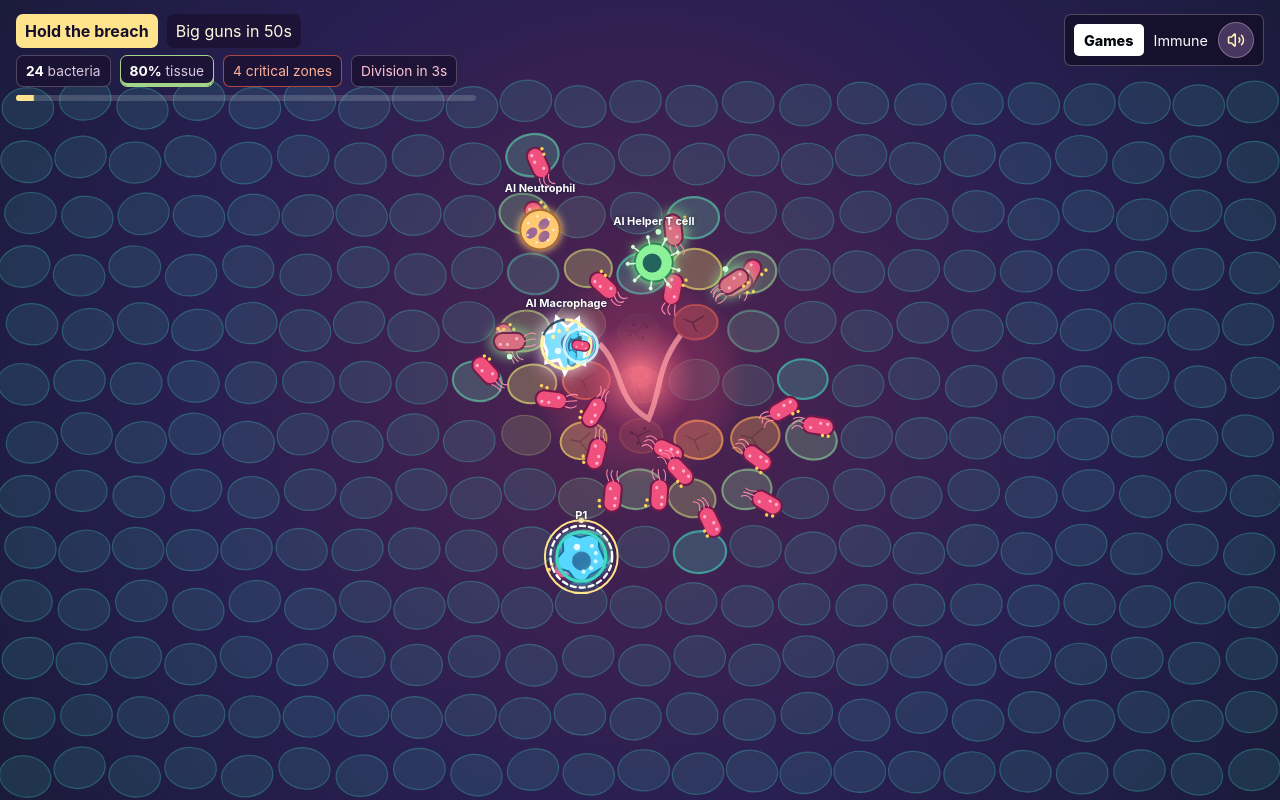
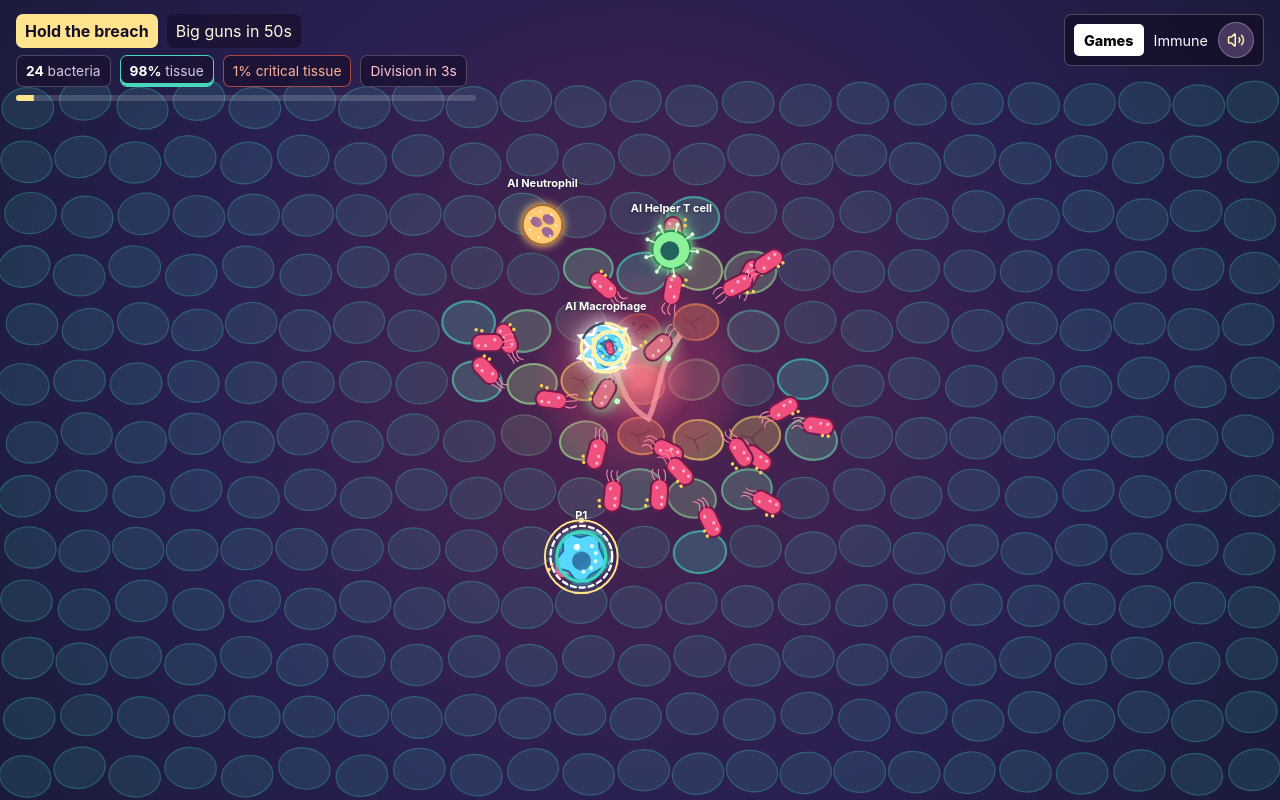
Before and after one commit to youngtai/asteroids, a React (Vite) app: page /games/immune in a window 1280 px wide. Both pictures are taken after a click on the button "Defend the tissue". Built offline with nearby package versions, Linux system fonts and the light colour scheme.

Commit message:
Balance Immune across arena sizes

```diff
--- a/src/pages/ImmunePage.jsx
+++ b/src/pages/ImmunePage.jsx
@@ -5,7 +5,8 @@ import { createImmuneSoundEngine } from '../lib/immuneAudio.js';
 
 const TAU = Math.PI * 2;
 const ROUND_TIME = 52;
-const MAX_BACTERIA = 96;
+const MAX_BACTERIA = 180;
+const BASELINE_ARENA_AREA = 1280 * 720;
 const SNAPSHOT_INTERVAL = 100;
 const SOUND_PREFERENCE_KEY = 'immune-sound-muted';
 
@@ -173,6 +174,17 @@ function getArenaScale(width, height) {
   };
 }
 
+function getArenaPopulationProfile(width, height) {
+  const areaScale = clamp(Math.sqrt((width * height) / BASELINE_ARENA_AREA), 0.62, 3);
+  return {
+    initialBacteria: Math.round(clamp(26 * Math.sqrt(areaScale), 20, 46)),
+    maxBacteria: Math.round(clamp(96 * areaScale, 72, MAX_BACTERIA)),
+    ingressWaveSize: Math.round(clamp(areaScale + 0.5, 1, 4)),
+    reinforcementWaveSize: Math.round(clamp(areaScale * 1.15, 1, 3)),
+    maxAiDefenders: Math.round(clamp(4 + areaScale * 2, 6, 12)),
+  };
+}
+
 const TISSUE_COLORS = [
   { at: 0, value: [74, 58, 82] },
   { at: 0.3, value: [255, 106, 77] },
@@ -314,9 +326,7 @@ function spawnInitialBacteria(game, count = 26) {
   }
 }
 
-function spawnIncomingBacterium(game) {
-  if (game.bacteria.length >= MAX_BACTERIA) return false;
-  const edge = Math.floor(Math.random() * 4);
+function getEdgeEntry(game, edge, position, offset = 0) {
   const margin = 22;
   const topBound = 82;
   let x;
@@ -325,26 +335,34 @@ function spawnIncomingBacterium(game) {
   let fromY;
 
   if (edge === 0) {
-    x = randomBetween(margin, game.width - margin);
+    x = clamp(game.width * position + offset, margin, game.width - margin);
     y = topBound;
     fromX = x;
     fromY = topBound - 54;
   } else if (edge === 1) {
     x = game.width - margin;
-    y = randomBetween(topBound, game.height - margin);
+    y = clamp(game.height * position + offset, topBound, game.height - margin);
     fromX = game.width + 54;
     fromY = y;
   } else if (edge === 2) {
-    x = randomBetween(margin, game.width - margin);
+    x = clamp(game.width * position + offset, margin, game.width - margin);
     y = game.height - margin;
     fromX = x;
     fromY = game.height + 54;
   } else {
     x = margin;
-    y = randomBetween(topBound, game.height - margin);
+    y = clamp(game.height * position + offset, topBound, game.height - margin);
     fromX = -54;
     fromY = y;
   }
+
+  return { x, y, fromX, fromY };
+}
+
+function spawnIncomingBacterium(game, edge, position, offset = 0) {
+  const maxBacteria = game.population?.maxBacteria ?? MAX_BACTERIA;
+  if (game.bacteria.length >= maxBacteria) return false;
+  const { x, y, fromX, fromY } = getEdgeEntry(game, edge, position, offset);
 
   const bacterium = makeBacterium(game, x, y);
   const heading =
@@ -367,6 +385,57 @@ function spawnIncomingBacterium(game) {
   });
   playGameSound(game, 'arrival');
   return true;
+}
+
+function spawnIncomingBacteriaWave(game) {
+  const edge = Math.floor(Math.random() * 4);
+  const position = randomBetween(0.18, 0.82);
+  const requested = game.experience === 'education' ? 1 : (game.population?.ingressWaveSize ?? 1);
+  let entered = 0;
+  for (let index = 0; index < requested; index += 1) {
+    const centeredIndex = index - (requested - 1) / 2;
+    if (spawnIncomingBacterium(game, edge, position, centeredIndex * 34)) entered += 1;
+  }
+  return entered;
+}
+
+function spawnDefenderReinforcementWave(game) {
+  if (game.experience !== 'defense') return 0;
+  const currentAi = game.defenders.filter((cell) => !cell.isPlayer).length;
+  const available = Math.max(0, (game.population?.maxAiDefenders ?? 6) - currentAi);
+  const requested = Math.min(game.population?.reinforcementWaveSize ?? 1, available);
+  if (requested <= 0) return 0;
+
+  const edge = Math.floor(Math.random() * 4);
+  const position = randomBetween(0.22, 0.78);
+  const roles =
+    game.phase === 'adaptive'
+      ? ['macrophage', 'helper', 'neutrophil']
+      : ['neutrophil', 'macrophage', 'neutrophil', 'helper'];
+  for (let index = 0; index < requested; index += 1) {
+    const role = roles[(game.reinforcementWave + index) % roles.length];
+    const cell = makeDefender(game, role, game.defenders.length, false);
+    const centeredIndex = index - (requested - 1) / 2;
+    const entry = getEdgeEntry(game, edge, position, centeredIndex * 52);
+    cell.x = entry.x;
+    cell.y = entry.y;
+    cell.facing = Math.atan2(game.breach.y - cell.y, game.breach.x - cell.x);
+    cell.label = '';
+    game.defenders.push(cell);
+    game.effects.push({
+      type: 'arrival',
+      x: entry.x,
+      y: entry.y,
+      fromX: entry.fromX,
+      fromY: entry.fromY,
+      color: ROLES[role].color,
+      life: game.reducedMotion ? 0.25 : 0.86,
+      maxLife: game.reducedMotion ? 0.25 : 0.86,
+    });
+  }
+  game.reinforcementWave += requested;
+  playGameSound(game, 'arrival');
+  return requested;
 }
 
 function makeDefender(game, role, index, isPlayer) {
@@ -492,6 +561,22 @@ function updateHostCells(game, dt) {
 
 function updateTissue(game, dt) {
   const tissue = game.tissue;
+  const activeAttackers = game.bacteria.filter(
+    (bacterium) => !bacterium.dead && !bacterium.latchedTo
+  ).length;
+  const baselineAttackers = Math.max(20, (game.population?.initialBacteria ?? 26) * 1.5);
+  const crowdDamageScale = clamp(
+    Math.sqrt(baselineAttackers / Math.max(baselineAttackers, activeAttackers)),
+    0.58,
+    1
+  );
+  const patchDamageScale = clamp(Math.sqrt(tissue.health.length / 300), 0.7, 2.4);
+  const educationDamageScale = game.experience === 'education' ? 0.45 : 1;
+  const damageRate =
+    (game.phase === 'adaptive' ? 0.018 : 0.072) *
+    patchDamageScale *
+    crowdDamageScale *
+    educationDamageScale;
   for (let index = 0; index < tissue.danger.length; index += 1) {
     tissue.danger[index] = Math.max(0, tissue.danger[index] - dt * 0.7);
   }
@@ -501,13 +586,9 @@ function updateTissue(game, dt) {
     if (bacterium.dead || bacterium.latchedTo) continue;
     const index = tissueIndexAt(game, bacterium.x, bacterium.y);
     const nearBreach = distance(bacterium, game.breach) < 92;
-    const responsiveDamageScale = tissue.health.length / 350;
-    const educationDamageScale = game.experience === 'education' ? 0.52 : 1;
-    const damageRate =
-      (game.phase === 'adaptive' ? 0.035 : 0.135) * responsiveDamageScale * educationDamageScale;
     tissue.health[index] = Math.max(
       0,
-      tissue.health[index] - damageRate * (nearBreach ? 1.28 : 1) * dt
+      tissue.health[index] - damageRate * (nearBreach ? 1.18 : 1) * dt
     );
     tissue.danger[index] = Math.max(tissue.danger[index], nearBreach ? 1 : 0.74);
     bacterium.corroding = true;
@@ -531,20 +612,23 @@ function updateTissue(game, dt) {
     }
   }
   woundHealth.sort((a, b) => a - b);
-  const threatenedPatchCount = Math.max(1, Math.ceil(woundHealth.length * 0.65));
-  const threatenedHealth = woundHealth
-    .slice(0, threatenedPatchCount)
-    .reduce((total, health) => total + health, 0);
-  const threatenedIntegrity = (threatenedHealth / threatenedPatchCount) * 100;
+  const visibleHealth = tissue.health.reduce((total, health) => total + health, 0);
+  const visibleIntegrity = (visibleHealth / tissue.health.length) * 100;
+  const woundAverage =
+    woundHealth.reduce((total, health) => total + health, 0) / Math.max(1, woundHealth.length);
+  const localWoundPenalty = (1 - woundAverage) * 12;
+  const collapsingShare = collapsingWoundPatches / Math.max(1, woundHealth.length);
+  const modeledIntegrity = visibleIntegrity - localWoundPenalty;
   game.integrity = Math.max(
     0,
-    Math.min(game.integrity, threatenedIntegrity) - collapsingWoundPatches * 0.07 * dt
+    Math.min(game.integrity, modeledIntegrity) - collapsingShare * 0.18 * dt
   );
-  game.criticalTissue = criticalPatches;
+  game.criticalTissue = Math.ceil((criticalPatches / tissue.health.length) * 100);
 }
 
 function makeGame(width, height, config) {
   const arenaScale = getArenaScale(width, height);
+  const population = getArenaPopulationProfile(width, height);
   const experience = config.experience === 'education' ? 'education' : 'defense';
   const game = {
     mode: experience === 'education' ? 'tour' : 'playing',
@@ -553,6 +637,7 @@ function makeGame(width, height, config) {
     width,
     height,
     ...arenaScale,
+    population,
     elapsed: 0,
     timeLeft: ROUND_TIME,
     integrity: 100,
@@ -567,6 +652,8 @@ function makeGame(width, height, config) {
     nextId: 1,
     nextDivision: 5.4,
     nextIngress: 4.2,
+    nextReinforcement: 8.5,
+    reinforcementWave: 0,
     nextHostCell: 6.5,
     nextAntibody: 0,
     nextComplement: 1.4,
@@ -611,7 +698,7 @@ function makeGame(width, height, config) {
   squad.forEach((role, index) => {
     game.defenders.push(makeDefender(game, role, roles.length + index, false));
   });
-  spawnInitialBacteria(game, experience === 'education' ? 12 : 26);
+  spawnInitialBacteria(game, experience === 'education' ? 12 : population.initialBacteria);
   return game;
 }
 
@@ -954,10 +1041,11 @@ function fireSpecial(game, defender) {
 }
 
 function divideBacteria(game) {
-  if (game.phase !== 'innate' || game.bacteria.length >= MAX_BACTERIA) return;
+  const maxBacteria = game.population?.maxBacteria ?? MAX_BACTERIA;
+  if (game.phase !== 'innate' || game.bacteria.length >= maxBacteria) return;
   const living = game.bacteria.filter((bacterium) => !bacterium.dead && bacterium.clumped <= 0);
   if (living.length === 0) return;
-  const count = Math.min(2 + Math.floor(game.elapsed / 18), 4, MAX_BACTERIA - living.length);
+  const count = Math.min(2 + Math.floor(game.elapsed / 18), 4, maxBacteria - living.length);
   const chosen = living.sort(() => Math.random() - 0.5).slice(0, count);
   if (chosen.length > 0) playGameSound(game, 'division');
   for (const parent of chosen) {
@@ -1354,12 +1442,20 @@ function updateGame(game, dt, keys, gamepads, buttonEdges, touchInput) {
 
   game.nextIngress -= dt;
   if (game.nextIngress <= 0) {
-    const entered = spawnIncomingBacterium(game);
+    const entered = spawnIncomingBacteriaWave(game);
     game.nextIngress = entered
       ? game.phase === 'adaptive'
-        ? randomBetween(7.5, 10)
-        : randomBetween(5.4, 7.2)
+        ? randomBetween(8, 11)
+        : randomBetween(6.2, 8.2)
       : 1.5;
+  }
+
+  if (game.experience === 'defense') {
+    game.nextReinforcement -= dt;
+    if (game.nextReinforcement <= 0) {
+      const reinforced = spawnDefenderReinforcementWave(game);
+      game.nextReinforcement = reinforced ? randomBetween(10.5, 13.5) : 4;
+    }
   }
 
   if (game.phase === 'innate' && game.experience === 'defense') {
@@ -2843,6 +2939,7 @@ export function ImmunePage() {
         game.height = height;
         game.bacteriaScale = arenaScale.bacteriaScale;
         game.cellScale = arenaScale.cellScale;
+        game.population = getArenaPopulationProfile(width, height);
         game.breach.x = width * 0.5;
         game.breach.y = height * 0.47;
         game.tissue = makeTissue(width, height, previousTissue);
@@ -3302,7 +3399,7 @@ export function ImmunePage() {
               </span>
               {snapshot.criticalTissue > 0 && (
                 <span className="immune-hud__critical">
-                  {snapshot.criticalTissue} critical zones
+                  {snapshot.criticalTissue}% critical tissue
                 </span>
               )}
               {snapshot.phase === 'innate' && (
```
